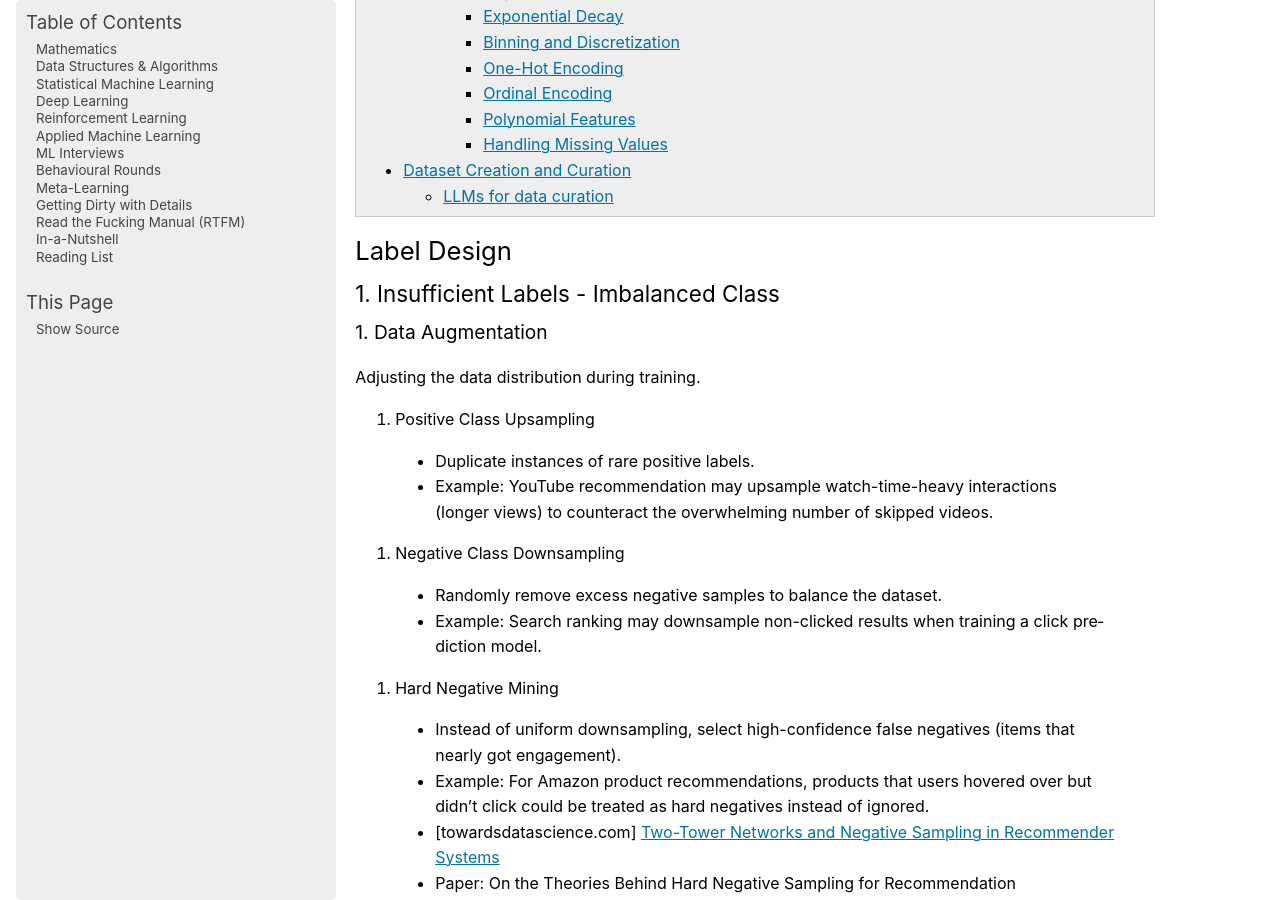
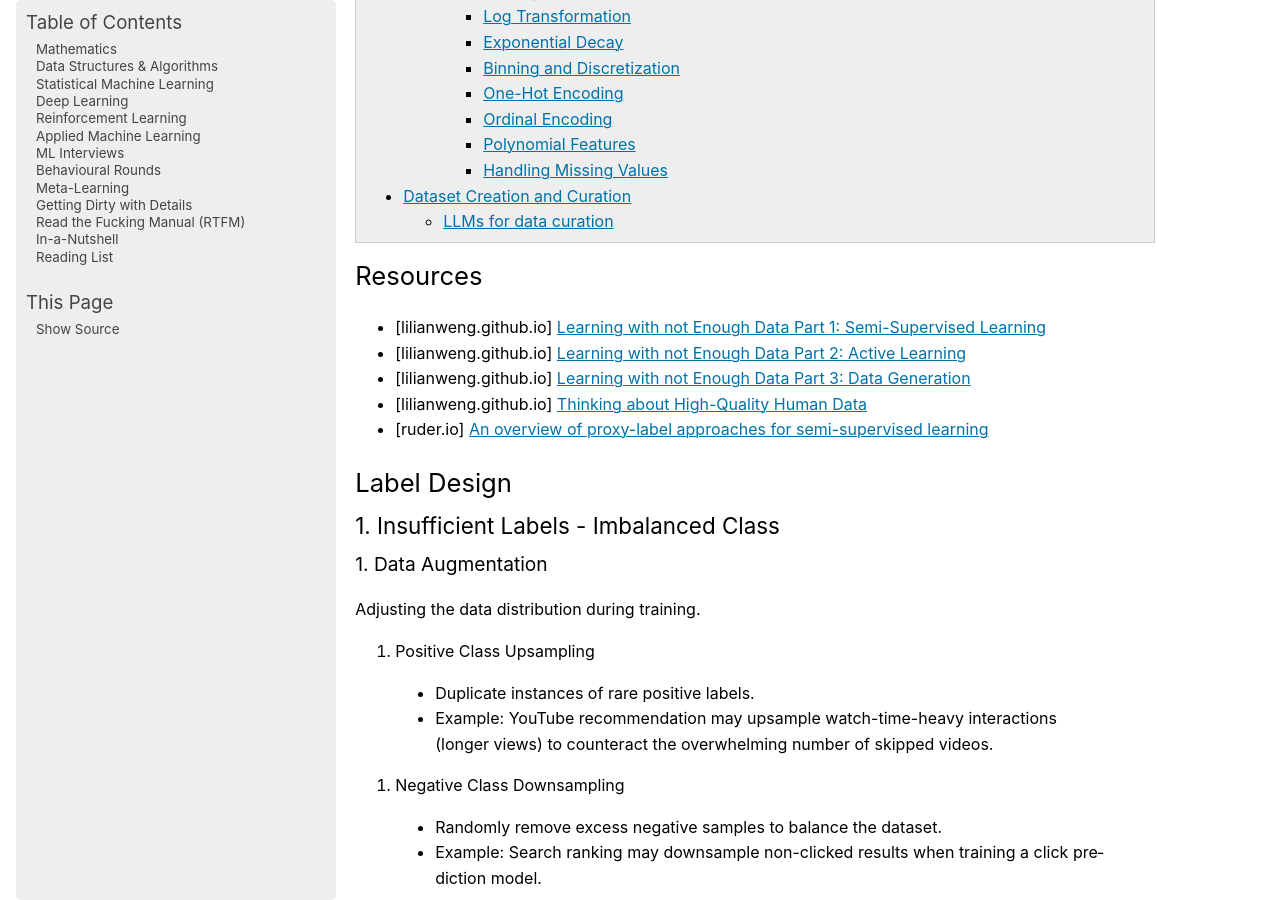
Before and after one commit to uselesstechjunks/leetcode, a Sphinx documentation site: the page built from docs/source/applied/practical/datatech.rst, in a window 1280 px wide and 900 px high, scrolled down 944 px. Built offline with Sphinx 7.4.7, drawn with Linux system fonts in a browser that asks for light colours; pages that are not in the unit, such as notebooks, are missing from menus; some of the changed text lies outside the part shown.

Commit message:
Update datatech.rst

```diff
--- a/docs/source/applied/practical/datatech.rst
+++ b/docs/source/applied/practical/datatech.rst
@@ -1,10 +1,19 @@
 #######################################################################
-Features and Labels
+Labeling and Learning Strategies
 #######################################################################
 .. contents:: Table of Contents
 	:depth: 3
 	:local:
 	:backlinks: none
+
+***********************************************************************
+Resources
+***********************************************************************
+- [lilianweng.github.io] `Learning with not Enough Data Part 1: Semi-Supervised Learning <https://lilianweng.github.io/posts/2021-12-05-semi-supervised/>`_
+- [lilianweng.github.io] `Learning with not Enough Data Part 2: Active Learning <https://lilianweng.github.io/posts/2022-02-20-active-learning/>`_
+- [lilianweng.github.io] `Learning with not Enough Data Part 3: Data Generation <https://lilianweng.github.io/posts/2022-04-15-data-gen/>`_
+- [lilianweng.github.io] `Thinking about High-Quality Human Data <https://lilianweng.github.io/posts/2024-02-05-human-data-quality/>`_
+- [ruder.io] `An overview of proxy-label approaches for semi-supervised learning <https://www.ruder.io/semi-supervised/>`_
 
 ***********************************************************************
 Label Design
```
